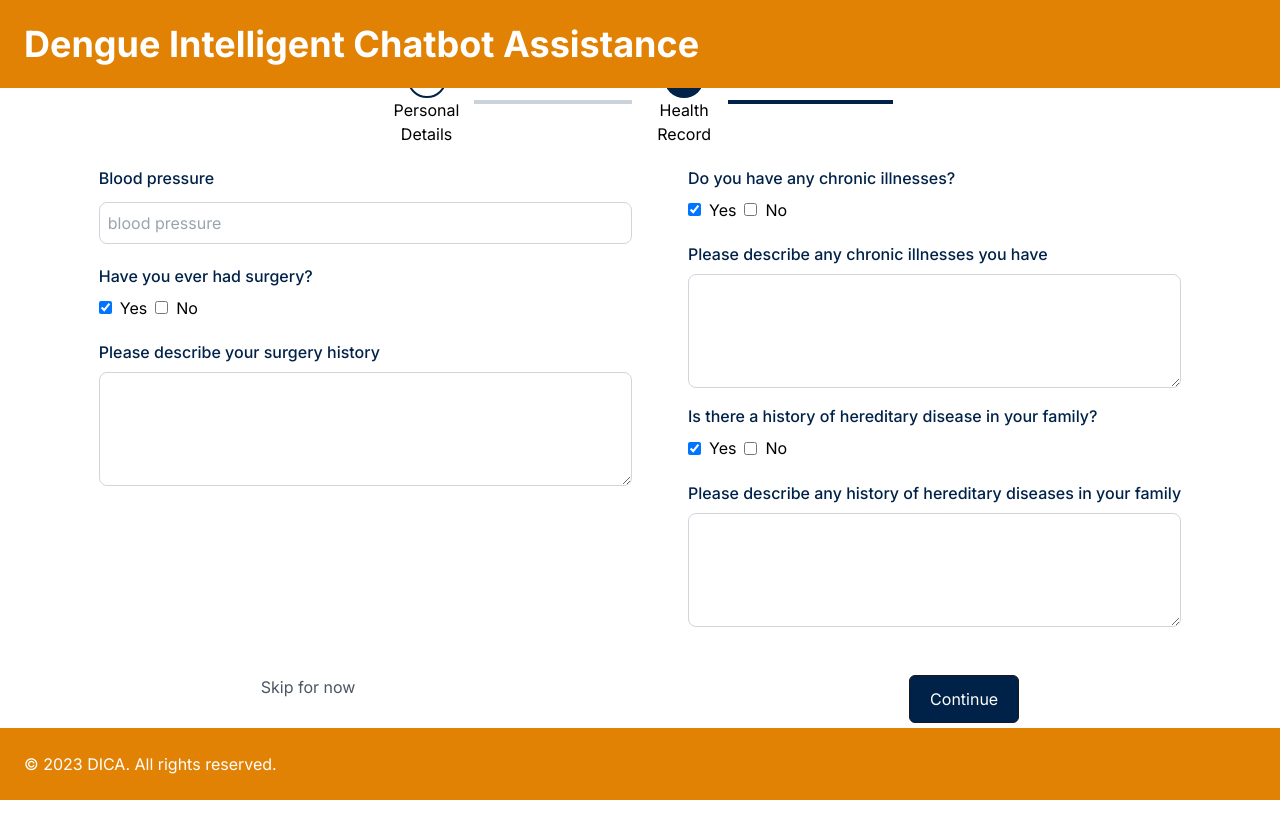
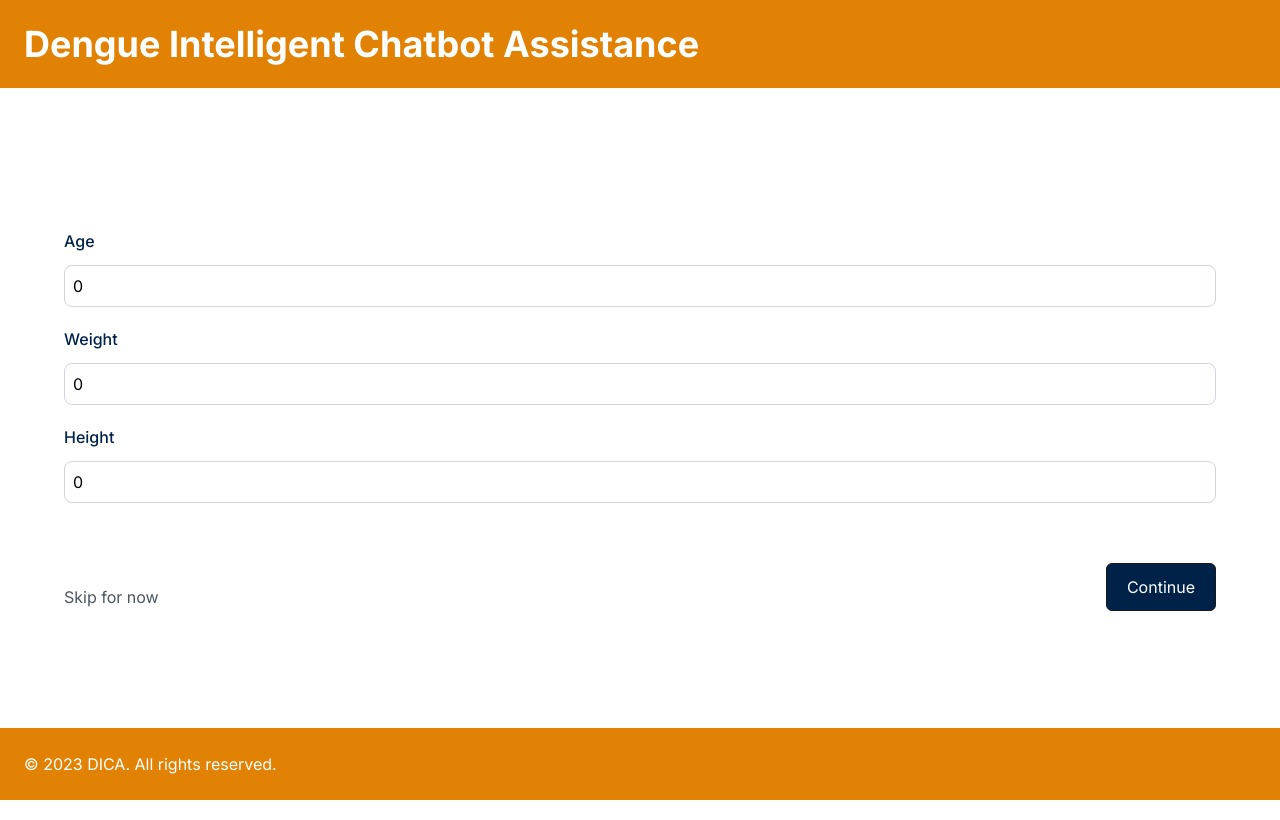
Before and after one commit to dang-nguyendd/caps-client, a Next.js app: page /health-form in a window 1280 px wide. Built offline with nearby package versions, Linux system fonts and the light colour scheme.

Commit message:
remove progress bar

```diff
--- a/src/components/health-form/step-two/index.tsx
+++ b/src/components/health-form/step-two/index.tsx
@@ -60,7 +60,7 @@ const Component = () => {
   };
 
   return (
-    <div className="mt-5 grid grid-cols-2 gap-4">
+    <div className="mt-5 grid grid-cols-2 gap-40">
       <div>
         <TextInput
           value={bloodPressure}
--- a/src/core/progress-step/index.tsx
+++ /dev/null
@@ -1,27 +0,0 @@
-import React from "react";
-
-import { IProgressStepProps } from "@/core/progress-step/type";
-
-const Component = React.memo((props: IProgressStepProps) => {
-  const { icon, label, active, isLastStep } = props;
-
-  const circleClasses = `w-10 h-10 mx-auto flex items-center rounded-full text-xs  justify-center  ${
-    active ? "text-white bg-blue" : "text-black bg-white border-2 border-blue"
-  }`;
-
-  const lineClasses = `ml-2 h-1 w-full bg-blue ${active ? "" : "opacity-20"}`;
-
-  return (
-    <div className="flex h-full w-full items-center justify-center">
-      <div>
-        <div className={circleClasses}>{icon}</div>
-        <div className="text-center">{label}</div>
-      </div>
-      {!isLastStep && <div className={lineClasses}></div>}
-    </div>
-  );
-});
-
-Component.displayName = "ProgressStep";
-
-export default Component;
--- a/src/hoc/withLayout.tsx
+++ b/src/hoc/withLayout.tsx
@@ -10,10 +10,7 @@ export default function withLayout<P extends object>(
     return (
       <>
         <Header />
-        <main
-          data-testid="wrapped-component"
-          className="container h-screen bg-white px-2"
-        >
+        <main data-testid="wrapped-component" className="h-screen bg-white">
           <WrappedComponent {...props} />
         </main>
         <Footer />
--- a/src/pages/health-form/index.tsx
+++ b/src/pages/health-form/index.tsx
@@ -1,34 +1,21 @@
 import React, { useState } from "react";
-
-import { IconUser, IconStethoscope, IconDots } from "@tabler/icons-react";
 
 import StepOne from "@/components/health-form/step-one";
 import StepTwo from "@/components/health-form/step-two";
 import Button from "@/core/button";
 import withLayout from "@/hoc/withLayout";
-import ProgressBar from "@/shared/progress-bar";
 import { FormStep } from "@/types/enum/form-step";
 
 const Component = React.memo(() => {
-  const [currentStep, setCurrentStep] = useState(FormStep.STEP_TWO);
-
-  const steps = [
-    { icon: <IconUser />, label: "Personal Details" },
-    { icon: <IconStethoscope />, label: "Health Record" },
-  ];
+  const [currentStep, setCurrentStep] = useState(FormStep.STEP_ONE);
 
   return (
-    <div className="flex min-h-full min-w-full flex-col items-center justify-center">
-      <ProgressBar
-        steps={steps}
-        currentStep={currentStep}
-        isLastStep={currentStep === steps.length - 1}
-      />
-      <div className="flex w-full flex-col items-center justify-center">
+    <div className="mt-5 flex min-h-screen flex-col items-center justify-center py-5">
+      <div className="mx-auto flex w-full max-w-6xl flex-col items-center justify-center">
         {currentStep === FormStep.STEP_ONE && <StepOne />}
         {currentStep === FormStep.STEP_TWO && <StepTwo />}
-        <div className="mt-8 flex w-3/5 justify-between">
-          <div className="cursor-pointer text-gray-600 hover:text-black">
+        <div className="mt-10 flex w-full flex-col items-center justify-between sm:flex-row">
+          <div className="mb-2 cursor-pointer text-gray-600 hover:text-black sm:mb-0">
             Skip for now
           </div>
           <div className="flex justify-end">
--- a/src/shared/progress-bar/index.tsx
+++ /dev/null
@@ -1,24 +0,0 @@
-import React from "react";
-
-import ProgressStep from "@/core/progress-step";
-import { IProgressBarProps } from "@/shared/progress-bar/type";
-
-const Component = React.memo((props: IProgressBarProps) => {
-  const { steps, currentStep, isLastStep } = props;
-  return (
-    <div className="flex w-2/5 items-center justify-center space-x-4">
-      {steps.map((step, index) => (
-        <ProgressStep
-          key={step.label}
-          icon={step.icon}
-          label={step.label}
-          active={index === currentStep}
-          isLastStep={isLastStep && index === steps.length}
-        />
-      ))}
-    </div>
-  );
-});
-
-Component.displayName = "ProgressBar";
-export default Component;
```
Also changed, not shown: src/core/progress-step/type.ts (deleted, +0 -8 lines), src/shared/progress-bar/type.ts (deleted, +0 -7 lines).
